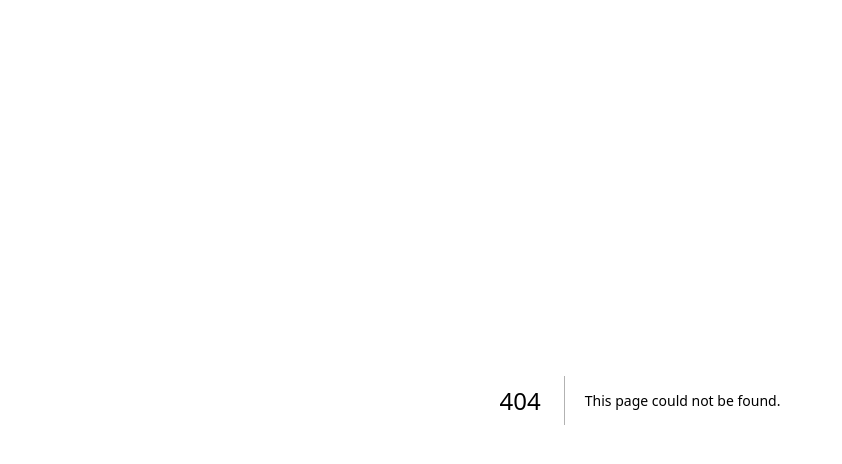
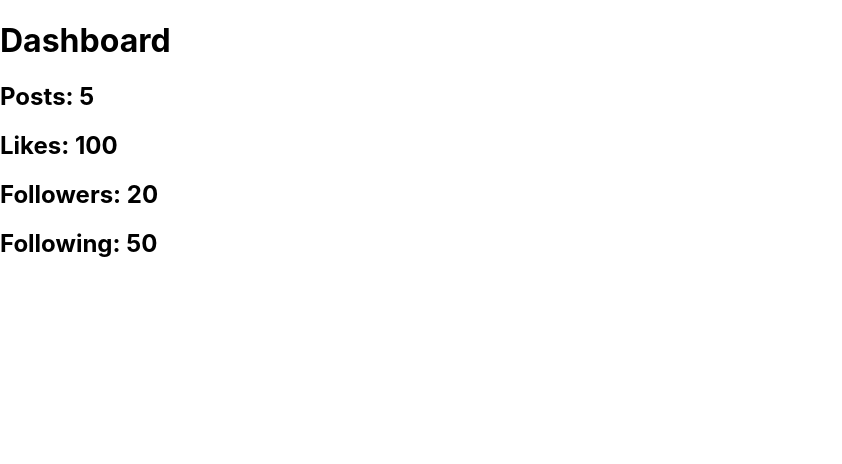
Before and after one commit to iankuratri/learning-nextjs, a Next.js app in the folder 3-pre-rendering/: page /dashboard-swr in a window 1280 px wide. Before the commit this address had no page. Shown: the top 464 px of the page, without its empty margins (0-842 px from the left). Built offline with nearby package versions, Linux system fonts and the light colour scheme; data requests are answered from the project's data file.

Commit message:
SWR for Client-side Data Fetching example added

```diff
--- /dev/null
+++ b/3-pre-rendering/pages/dashboard-swr.jsx
@@ -0,0 +1,27 @@
+import useSWR from "swr";
+
+const fetcher = async () => {
+  const response = await fetch("http://localhost:4000/dashboard");
+  const data = await response.json();
+
+  return data;
+};
+
+const DashboardSWR = () => {
+  const { data: dashboardData, error } = useSWR("dashboard", fetcher);
+
+  if (error) return <h1>Failed to load</h1>;
+  if (!dashboardData) return <h1>Loading...</h1>;
+
+  return (
+    <div>
+      <h1>Dashboard</h1>
+      <h2>Posts: {dashboardData.posts}</h2>
+      <h2>Likes: {dashboardData.likes}</h2>
+      <h2>Followers: {dashboardData.followers}</h2>
+      <h2>Following: {dashboardData.following}</h2>
+    </div>
+  );
+};
+
+export default DashboardSWR;
--- a/3-pre-rendering/pages/index.jsx
+++ b/3-pre-rendering/pages/index.jsx
@@ -11,6 +11,7 @@ function Home() {
         <Link href="/products">Products</Link>
         <Link href="/news">News</Link>
         <Link href="/dashboard">Dashboard</Link>
+        <Link href="/dashboard-swr">Dashboard SWR</Link>
       </div>
     </div>
   );
```
